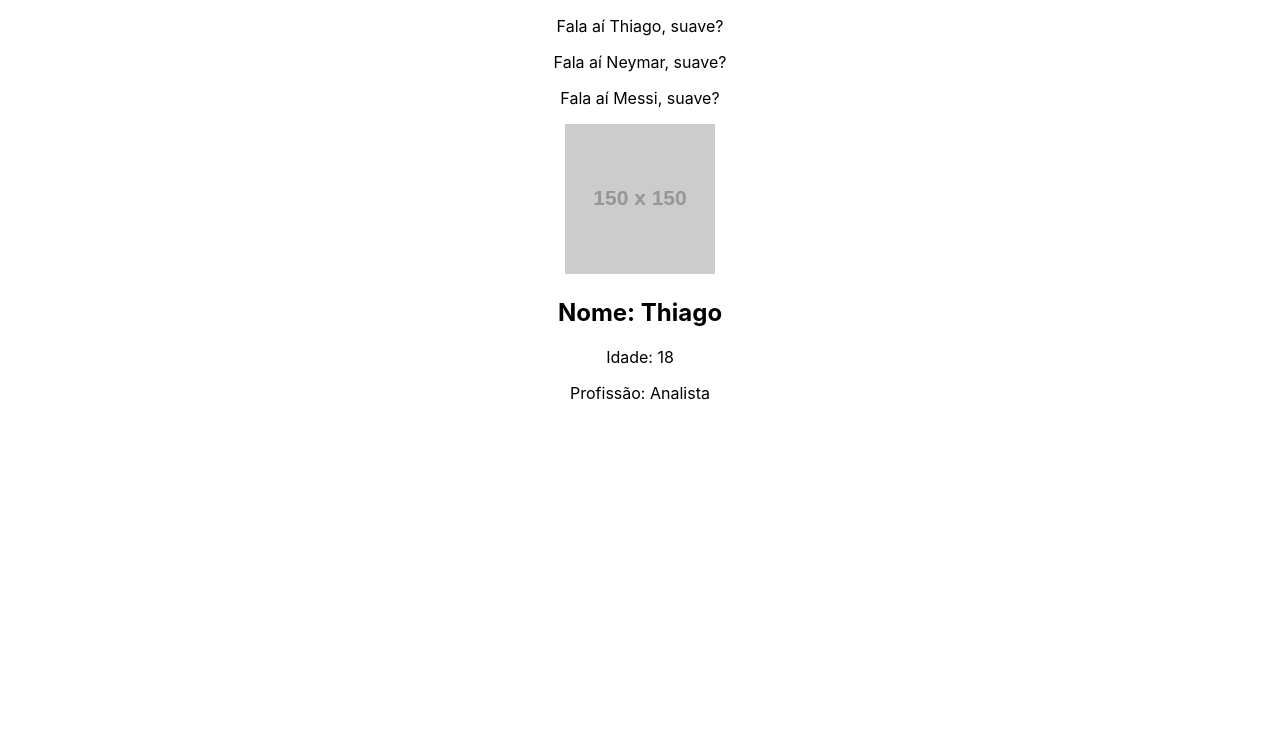
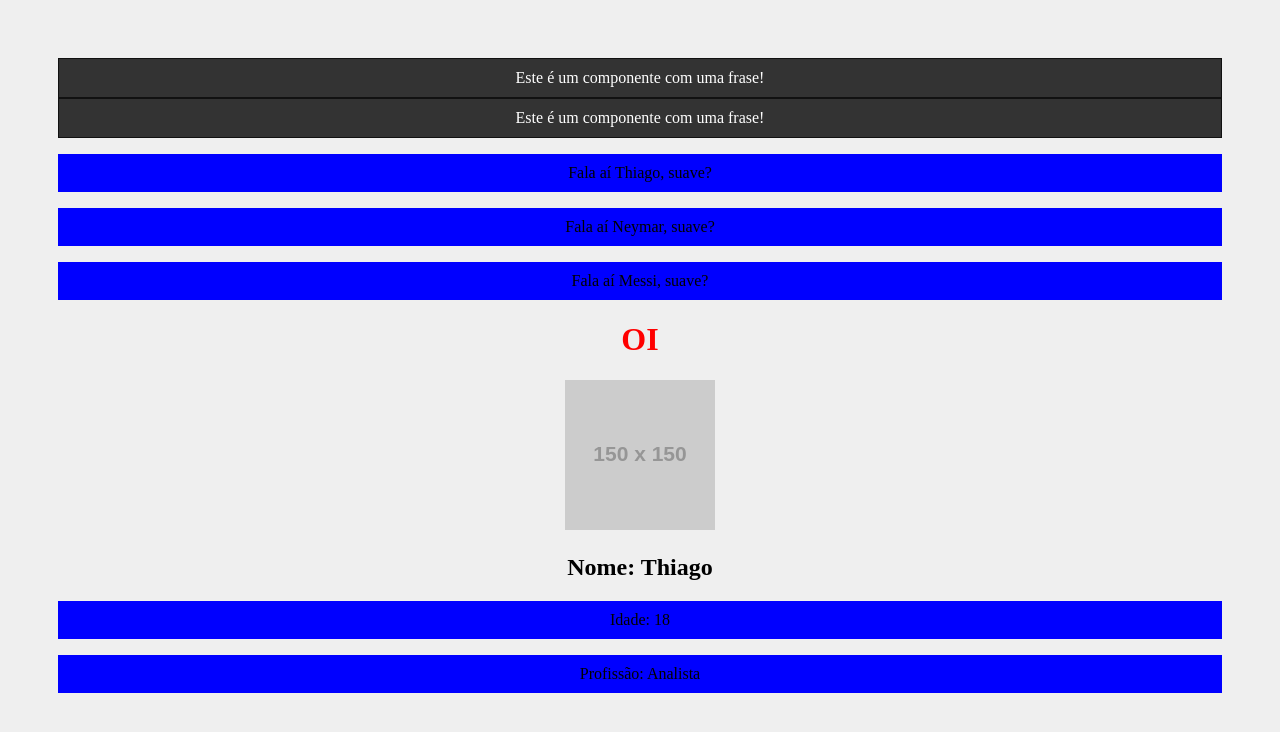
Before and after one commit to 1thiagoCRUZ/curso_react, a React (Create React App) app: page / in a window 1280 px wide. Shown: the top 732 px of the page. Built offline with nearby package versions, Linux system fonts and the light colour scheme.

Commit message:
Adicionando CSS e aprendendo sobre CSS modules

```diff
--- a/src/App.js
+++ b/src/App.js
@@ -1,12 +1,15 @@
 import './App.css';
 import SayMyName from './components/SayMyName';
 import Pessoa from './components/Pessoa';
+import Frase from './components/Frase';
 
 function App() {
 
   const name = "Messi"
   return (
     <div className="App">
+      <Frase />
+      <Frase />
       <SayMyName nome="Thiago"/>
       <SayMyName nome="Neymar"/>
       <SayMyName nome={name}/>
--- a/src/components/Frase.js
+++ b/src/components/Frase.js
@@ -1,8 +1,10 @@
+import styles from './Frase.module.css'
+
 function Frase() {
 
     return (
-        <div>
-            <p>Este é um componente com uma frase!</p>
+        <div className={styles.fraseContainer}>
+            <p className={styles.fraseContent}>Este é um componente com uma frase!</p>
         </div>
     )
 }
--- /dev/null
+++ b/src/components/Frase.module.css
@@ -0,0 +1,10 @@
+.fraseContainer {
+    background-color: #333;
+    border: 1px solid #111;
+}
+
+.fraseContent {
+    color: #FFF;
+    background-color: #333;
+    margin: 0;
+}
--- a/src/components/Pessoa.js
+++ b/src/components/Pessoa.js
@@ -1,6 +1,7 @@
 function Pessoa({ nome, idade, profissao, foto }){
     return(
         <div>
+            <h1>OI</h1>
             <img src={foto} alt={nome} />
             <h2>Nome: {nome}</h2>
             <p>Idade: {idade}</p>
--- a/src/index.css
+++ b/src/index.css
@@ -1,13 +1,13 @@
 body {
-  margin: 0;
-  font-family: -apple-system, BlinkMacSystemFont, 'Segoe UI', 'Roboto', 'Oxygen',
-    'Ubuntu', 'Cantarell', 'Fira Sans', 'Droid Sans', 'Helvetica Neue',
-    sans-serif;
-  -webkit-font-smoothing: antialiased;
-  -moz-osx-font-smoothing: grayscale;
+  padding: 50px;
+  background-color: #efefef;
 }
 
-code {
-  font-family: source-code-pro, Menlo, Monaco, Consolas, 'Courier New',
-    monospace;
+h1 {
+  color: red;
 }
+
+p {
+  background-color: blue;
+  padding: 10px;
+}
```
